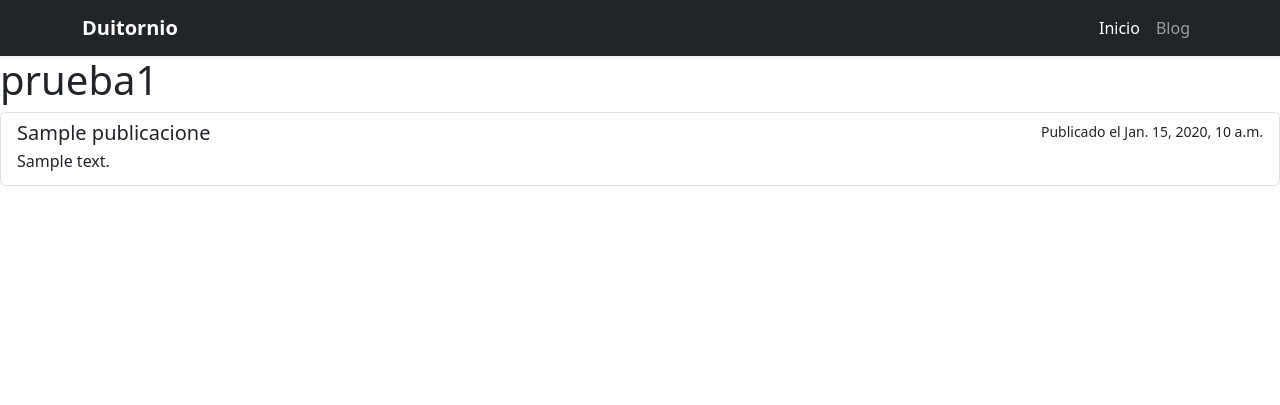
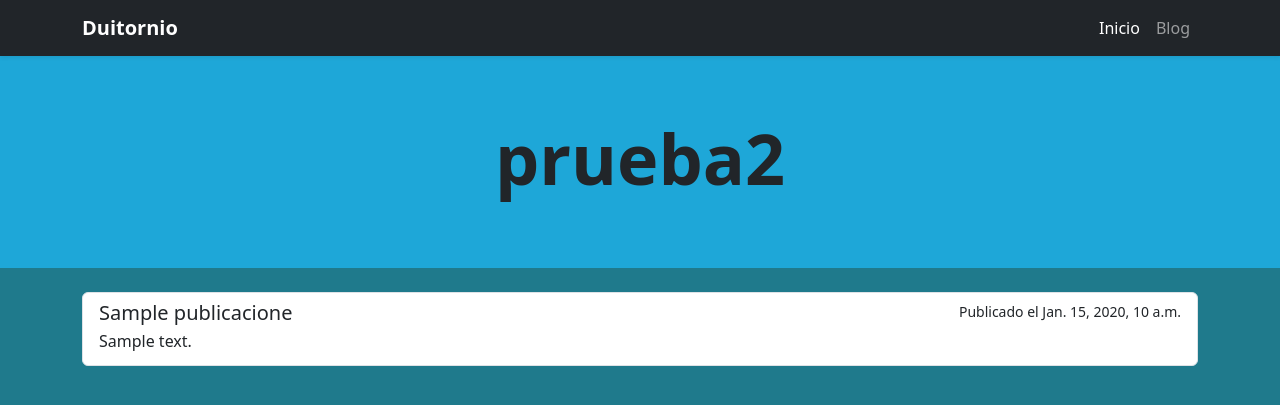
Before and after one commit to Tiziano-S/Entrega-Final-Sosa, a Django app: template Entrega3/blog/templates/blog/lista_publicaciones.html in a window 1280 px wide. Shown: the top 405 px of the page. Run offline with Django 3.2, Linux system fonts and the light colour scheme; the template is opened without the code that fills it: most values are stand-ins (such as "Sample title", 1, 10 or a date in 2020).

Commit message:
made working index and parent template

```diff
--- a/Entrega3/Entrega3/settings.py
+++ b/Entrega3/Entrega3/settings.py
@@ -38,6 +38,7 @@ INSTALLED_APPS = [
     'django.contrib.messages',
     'django.contrib.staticfiles',
     "blog",
+    "Main",
 ]
 
 MIDDLEWARE = [
--- a/Entrega3/Entrega3/urls.py
+++ b/Entrega3/Entrega3/urls.py
@@ -15,10 +15,10 @@ Including another URLconf
     2. Add a URL to urlpatterns:  path('blog/', include('blog.urls'))
 """
 from django.contrib import admin
-from django.urls import path
-from blog import views
+from django.urls import path, include
 
 urlpatterns = [
     path('admin/', admin.site.urls),
-    path("blog/", views.lista_publicacion, name="lista_publicaciones")
+    path("", include("Main.urls")),
+    path("blog/", include("blog.urls"))
 ]
--- a/Entrega3/Main/static/Main/styles.css
+++ /dev/null
@@ -1,3 +0,0 @@
-body {
-    background-color: rgb(22, 120, 150);
-}
--- a/Entrega3/Main/templates/Main/base.html
+++ b/Entrega3/Main/templates/Main/base.html
@@ -1,11 +1,54 @@
 <!DOCTYPE html>
 <html lang="en">
 <head>
+    {% load static %}
     <meta charset="UTF-8">
     <meta name="viewport" content="width=device-width, initial-scale=1.0">
-    <title>Duitornio</title>
+    <title>Duitornio | {% block titulo %}{% endblock titulo %}</title>
+    <link href="https://cdn.jsdelivr.net/npm/bootstrap@5.3.8/dist/css/bootstrap.min.css" rel="stylesheet" integrity="sha384-sRIl4kxILFvY47J16cr9ZwB07vP4J8+LH7qKQnuqkuIAvNWLzeN8tE5YBujZqJLB" crossorigin="anonymous">
+    <link rel="stylesheet" href="{% static 'blog/styles.css' %}">
 </head>
 <body>
+    <nav class="navbar navbar-expand-lg navbar-dark bg-dark shadow-sm">
+        <div class="container">
 
+            <a class="navbar-brand fw-bold" href="#">
+            Duitornio
+            </a>
+
+            <button
+            class="navbar-toggler"
+            type="button"
+            data-bs-toggle="collapse"
+            data-bs-target="#navbarNav"
+            aria-controls="navbarNav"
+            aria-expanded="false"
+            aria-label="Toggle navigation">
+            <span class="navbar-toggler-icon"></span>
+            </button>
+
+            <div class="collapse navbar-collapse" id="navbarNav">
+            <ul class="navbar-nav ms-auto">
+                <li class="nav-item">
+                <a class="nav-link active" href="{% url 'Main:index' %}">Inicio</a>
+                </li>
+                <li class="nav-item">
+                <a class="nav-link" href="{% url 'blog:lista_publicacion' %}">Blog</a>
+                </li>
+            </ul>
+            </div>
+
+        </div>
+        </nav>
+
+        <div class="hero">
+            <h1>{% block contenido_titulo %}{% endblock contenido_titulo %}</h1>
+        </div>
+
+        <div class="container mt-4">
+            {% block contenido %}
+            {% endblock contenido %}
+        </div>
+    <script src="https://cdn.jsdelivr.net/npm/bootstrap@5.3.8/dist/js/bootstrap.bundle.min.js" integrity="sha384-FKyoEForCGlyvwx9Hj09JcYn3nv7wiPVlz7YYwJrWVcXK/BmnVDxM+D2scQbITxI" crossorigin="anonymous"></script>
 </body>
 </html>
--- a/Entrega3/Main/urls.py
+++ b/Entrega3/Main/urls.py
@@ -1,6 +1,6 @@
 from django.urls import path
 from . import views
-
+app_name = "Main"
 urlpatterns = [
-    path("", views.index , name="index")
+    path("", views.index, name= "index")
 ]
--- /dev/null
+++ b/Entrega3/blog/static/blog/styles.css
@@ -0,0 +1,20 @@
+body{
+    background-color:#1f7a8c;
+}
+
+.hero{
+    background:#1ea7d8;
+    text-align:center;
+    padding:60px;
+}
+
+.hero h1{
+    font-size:70px;
+    font-weight:bold;
+}
+
+.sidebar-box{
+    background:#ddd;
+    padding:20px;
+    width:200px;
+}
--- a/Entrega3/blog/templates/blog/lista_publicaciones.html
+++ b/Entrega3/blog/templates/blog/lista_publicaciones.html
@@ -1,45 +1,15 @@
-<!DOCTYPE html>
-<html lang="es">
-<head>
-    <meta charset="UTF-8">
-    <meta name="viewport" content="width=device-width, initial-scale=1.0">
-    <title>prueba 1</title>
-    <link href="https://cdn.jsdelivr.net/npm/bootstrap@5.3.8/dist/css/bootstrap.min.css" rel="stylesheet" integrity="sha384-sRIl4kxILFvY47J16cr9ZwB07vP4J8+LH7qKQnuqkuIAvNWLzeN8tE5YBujZqJLB" crossorigin="anonymous">
-</head>
-<body>
-       <nav class="navbar navbar-expand-lg navbar-dark bg-dark shadow-sm">
-        <div class="container">
+{% extends 'Main/base.html' %}
 
-            <a class="navbar-brand fw-bold" href="#">
-            Duitornio
-            </a>
+{% block titulo %}
+    Blog
+{% endblock titulo %}
 
-            <button
-            class="navbar-toggler"
-            type="button"
-            data-bs-toggle="collapse"
-            data-bs-target="#navbarNav"
-            aria-controls="navbarNav"
-            aria-expanded="false"
-            aria-label="Toggle navigation">
-            <span class="navbar-toggler-icon"></span>
-            </button>
+{% block contenido_titulo %}
+    prueba2
+{% endblock contenido_titulo %}
 
-            <div class="collapse navbar-collapse" id="navbarNav">
-            <ul class="navbar-nav ms-auto">
-                <li class="nav-item">
-                <a class="nav-link active" href="#">Inicio</a>
-                </li>
-                <li class="nav-item">
-                <a class="nav-link" href="#">Blog</a>
-                </li>
-            </ul>
-            </div>
-
-        </div>
-        </nav>
-    <h1>prueba1</h1>
-    <ul class="list-group">
+{% block contenido %}
+        <ul class="list-group">
         {% for publicaciones in publicacion %}
         <a href="#" class="list-group-item list-group-item-action">
             <div class="d-flex w-100 justify-content-between">
@@ -50,6 +20,4 @@
         </a>
         {% endfor %}
     </ul>
-    <script src="https://cdn.jsdelivr.net/npm/bootstrap@5.3.8/dist/js/bootstrap.bundle.min.js" integrity="sha384-FKyoEForCGlyvwx9Hj09JcYn3nv7wiPVlz7YYwJrWVcXK/BmnVDxM+D2scQbITxI" crossorigin="anonymous"></script>
-</body>
-</html>
+{% endblock contenido %}
--- /dev/null
+++ b/Entrega3/blog/urls.py
@@ -0,0 +1,6 @@
+from django.urls import path
+from . import views
+app_name = "blog"
+urlpatterns = [
+    path("lista/publicaciones", views.lista_publicacion, name= "lista_publicacion")
+]
```
Also changed, not shown: Entrega3/Main/templates/Main/index.html (+15 -13 lines), Entrega3/Main/views.py (line endings or trailing spaces).
